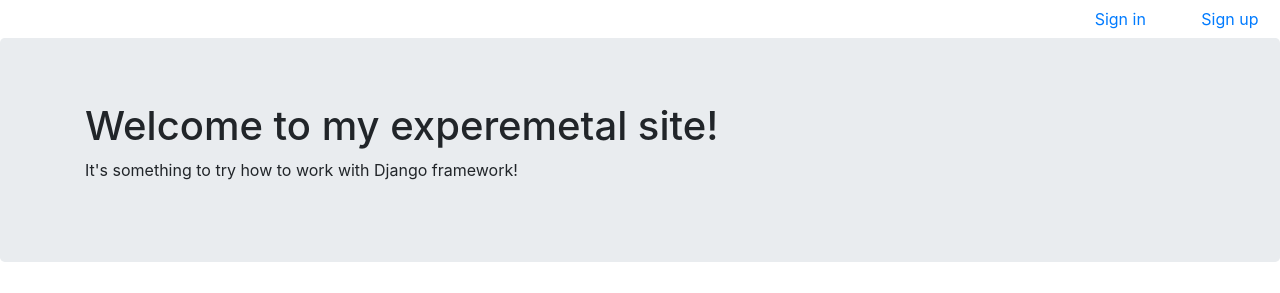
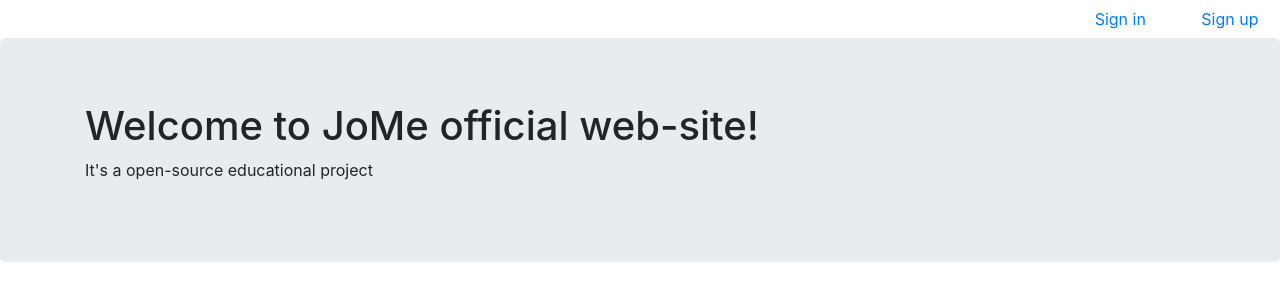
Before and after one commit to Archeex/JoMe, a Django app: template Sources/userpage/templates/userpage/news.html in a window 1280 px wide. Shown: the top 293 px of the page. Run offline with Django 3.2, Linux system fonts and the light colour scheme; the template is opened without the code that fills it, so the values that code supplies are empty; some libraries are stand-ins or nearby versions.

Commit message:
some fixes on startpage

```diff
--- a/Sources/mainapp/templates/mainapp/wrapper.html
+++ b/Sources/mainapp/templates/mainapp/wrapper.html
@@ -31,8 +31,8 @@
     </div>
     <div class="jumbotron">
         <div class="container" >
-            <h1>Welcome to my experemetal site!</h1>
-            <p>It's something to try how to work with Django framework!</p>
+            <h1>Welcome to JoMe official web-site!</h1>
+            <p>It's a open-source educational project</p>
         </div>
     </div>
     <div class="container">
```
Also changed, not shown: README.md.
